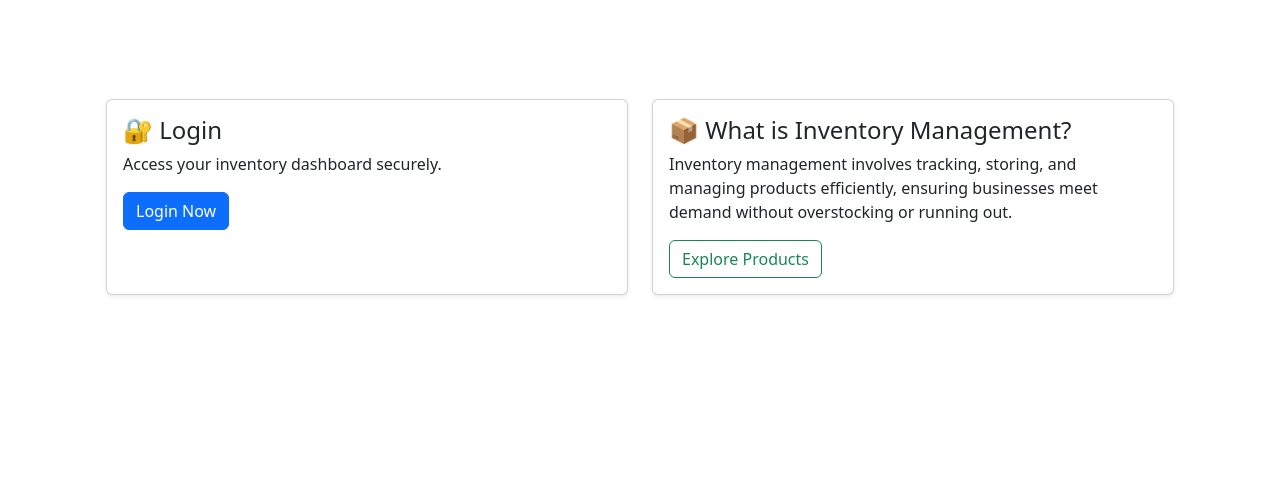
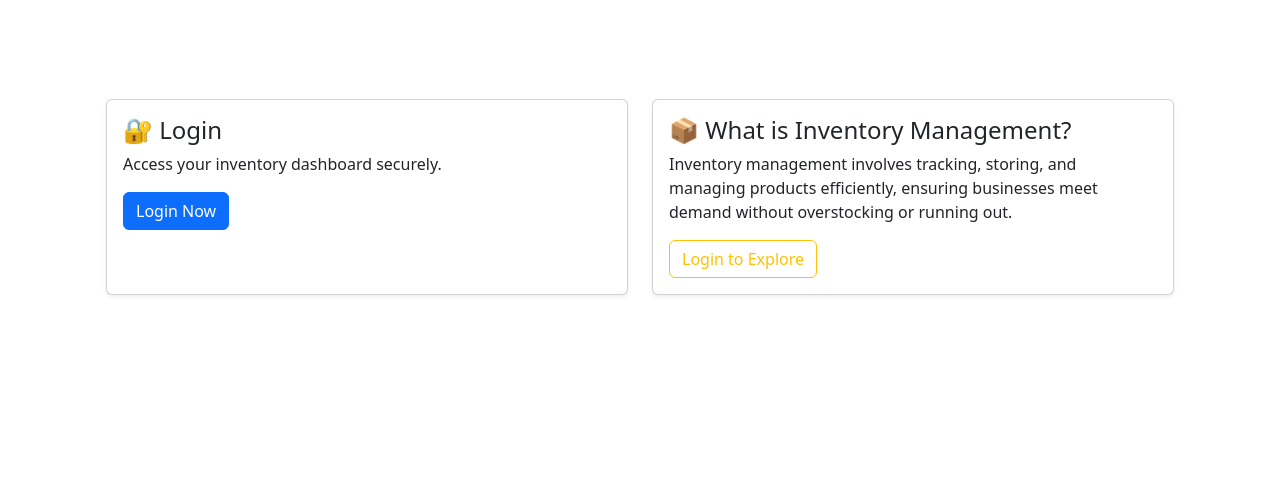
Before and after one commit to Purohit1999/inventory_management, a Django app: page / in a window 1280 px wide. Shown: the part 271-748 px from the top of the page. Run offline with Django 5.2, Linux system fonts and the light colour scheme; some libraries are stand-ins or nearby versions.

Commit message:
at home.html updated : {% if user.is_authenticated %} block in plain Django template logic instead of trying to place the logic directly in {% url %}

```diff
--- a/inventory/templates/inventory/home.html
+++ b/inventory/templates/inventory/home.html
@@ -24,9 +24,13 @@
           <p class="card-text">
             Inventory management involves tracking, storing, and managing products efficiently, ensuring businesses meet demand without overstocking or running out.
           </p>
-          <a href="{% url 'inventory:product_list' if user.is_authenticated else 'inventory:login' %}" class="btn btn-outline-success">
-            Explore Products
-          </a>
+
+          {% if user.is_authenticated %}
+            <a href="{% url 'inventory:product_list' %}" class="btn btn-outline-success">Explore Products</a>
+          {% else %}
+            <a href="{% url 'inventory:login' %}" class="btn btn-outline-warning">Login to Explore</a>
+          {% endif %}
+
         </div>
       </div>
     </div>
```
